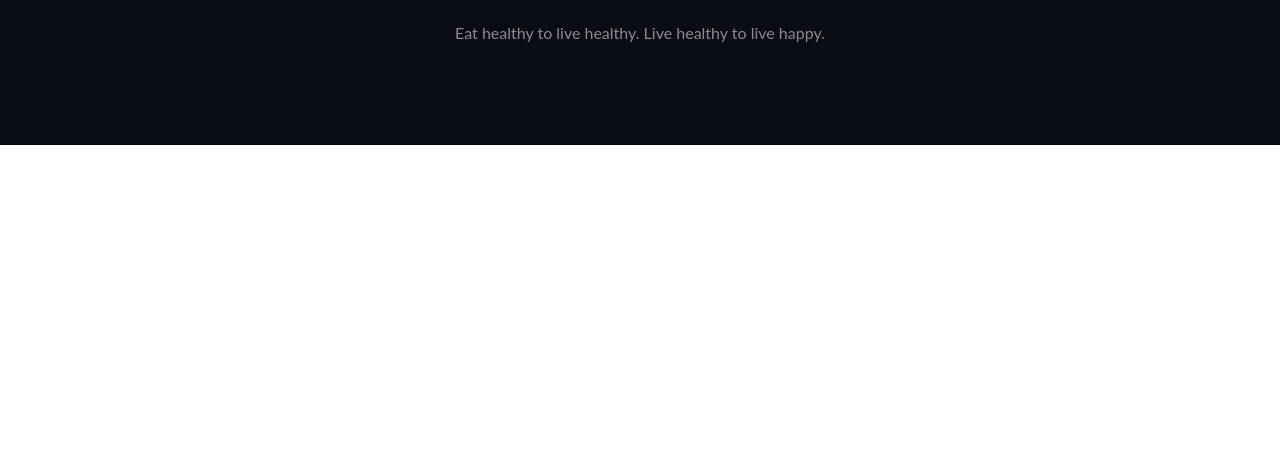
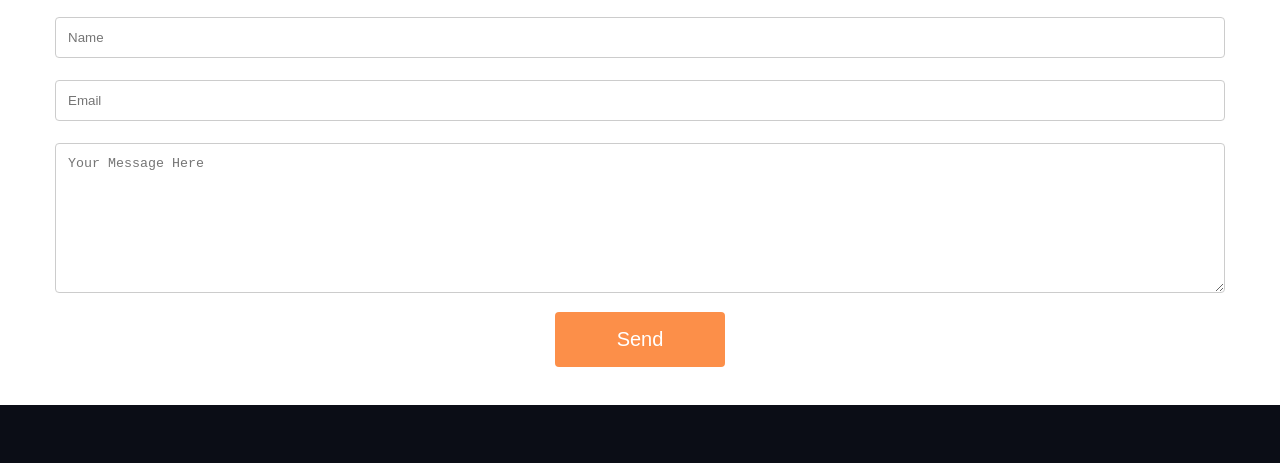
Before and after one commit to najir19/food-network, a plain HTML site: page index.html in a window 1280 px wide. Shown: the part 2258-2721 px from the top of the page. Before the commit the page ends 2403 px from the top, so only its background shows below. Drawn offline with Linux system fonts and the light colour scheme.

Commit message:
Full assignment done

```diff
--- a/css/style.css
+++ b/css/style.css
@@ -130,6 +130,39 @@ section#banner-area {
   font-weight: 900;
   font-size: 30px;
 }
+/* Contact Us */
+section#contact-us {
+  text-align: center;
+}
+form {
+  padding-top: 4%;
+}
+input[type="text"],
+[type="email"],
+textarea {
+  width: 100%;
+  padding: 12px;
+  border: 1px solid #ccc;
+  border-radius: 4px;
+  box-sizing: border-box;
+  margin-top: 6px;
+  margin-bottom: 16px;
+  resize: vertical;
+}
+
+input[type="submit"] {
+  background-color: #fc8f49;
+  color: white;
+  padding: 16px 62px;
+  border: none;
+  border-radius: 4px;
+  cursor: pointer;
+  font-size: 20px;
+}
+
+input[type="submit"]:hover {
+  background-color: #fc8f49;
+}
 /* Footer area */
 #footer-area {
   background: #0b0d16;
--- a/index.html
+++ b/index.html
@@ -105,17 +105,37 @@
           </div>
           <div class="counter">
             <h2>100k</h2>
-            <p>Behance Follow</p>
+            <p>Behance Followers</p>
           </div>
         </div>
       </div>
     </div>
+    <!-- Contact us -->
+    <section id="contact-us">
+      <div class="container">
+        <h1 class="title">Contact Us</h1>
+        <form action="#">
+          <input type="text" name="name" placeholder="Name" />
+
+          <input type="email" name="email" placeholder="Email" />
+          <textarea
+            id="subject"
+            name="subject"
+            placeholder="Your Message Here"
+            style="height: 150px"
+            ;
+          ></textarea>
+
+          <input type="submit" value="Send" />
+        </form>
+      </div>
+    </section>
     <!-- Footer Area -->
     <section id="footer-area">
       <div class="container">
         <div class="inner-footer">
           <h2><span class="diff-color">food</span> network</h2>
-          <p>Eat healthy to live healthy. Live healthy to live happy.</p>
+          <p>Design by Najir Ahamed 2021</p>
         </div>
       </div>
     </section>
```
